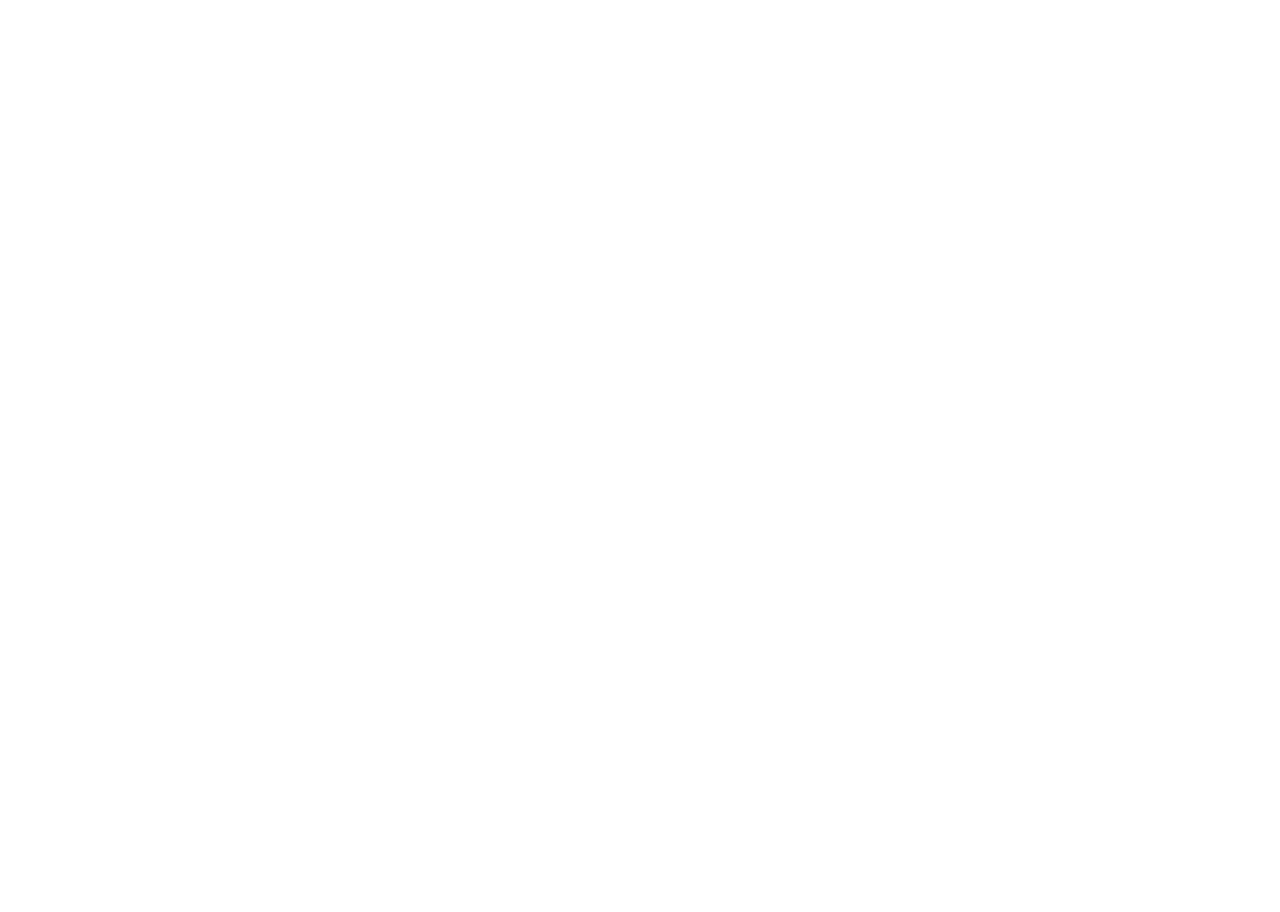
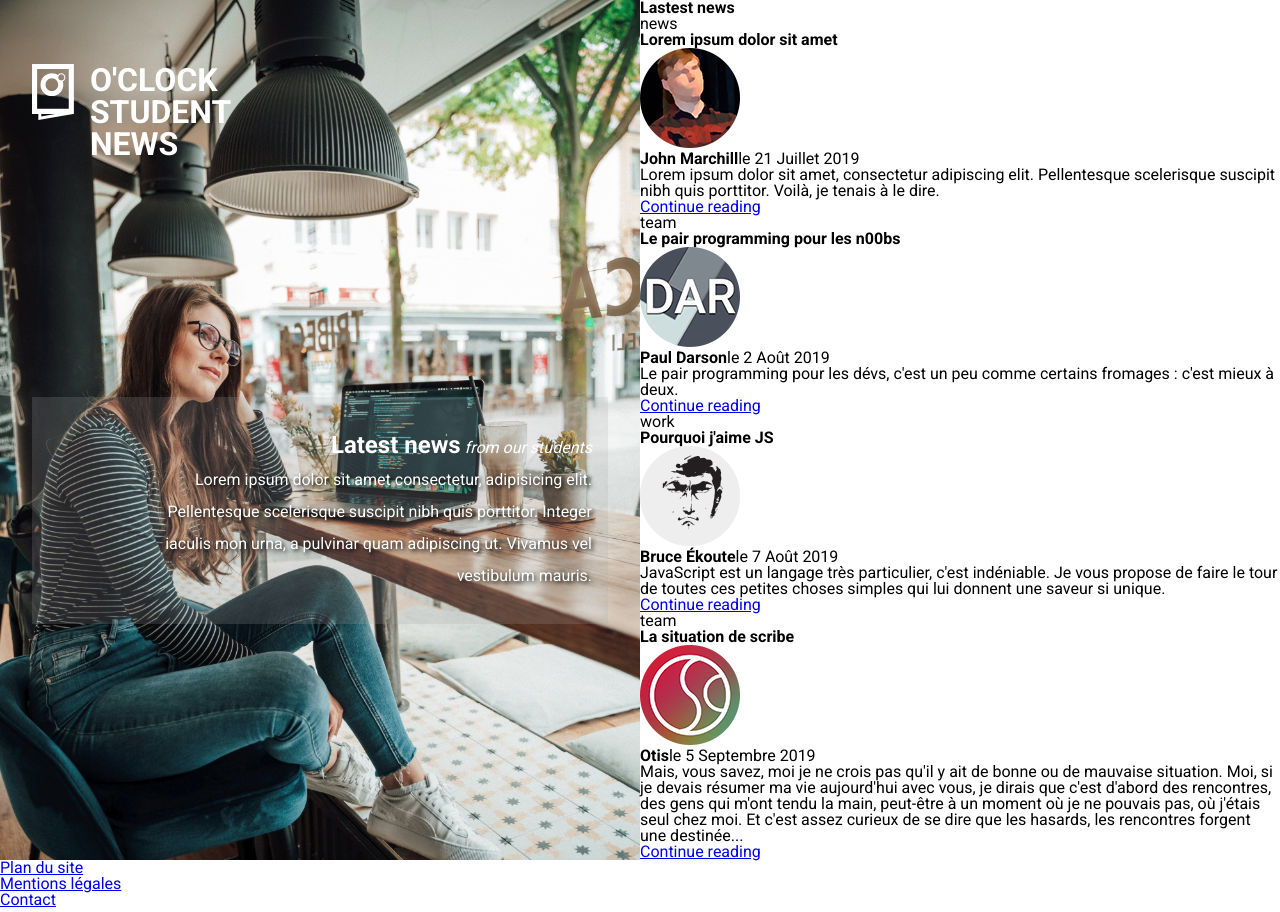
Before and after one commit to denis-pianelli/static-webpages-oNews, a plain HTML site: page html/index.html in a window 1280 px wide. Shown: the top 912 px of the page. Drawn offline with Linux system fonts and the light colour scheme.

Commit message:
Add header and first section style

```diff
--- a/css/reset.css
+++ b/css/reset.css
@@ -20,7 +20,7 @@ time, mark, audio, video {
   padding: 0;
   border: 0;
   font-size: 100%;
-  font: inherit;
+  /* font: inherit; */
   vertical-align: baseline;
 }
 /* Réinitialisation des rôles d'affichage HTML5 pour les anciens navigateurs */
--- a/css/styles.css
+++ b/css/styles.css
@@ -0,0 +1,67 @@
+/*! ==== GLOBAL ==== */
+* {
+  font-family: "Roboto", sans-serif;
+}
+/*! ==== HEADER ==== */
+
+.header {
+  display: flex;
+  margin: 4rem 2rem;
+  width: 300px;
+  position: absolute;
+  top: 0;
+  left: 0;
+}
+.header__logo {
+  width: 23%;
+}
+.header__title {
+  display: inline;
+  color: white;
+  text-transform: uppercase;
+  font-size: 2rem;
+  padding: 0 1rem;
+}
+
+/*! ==== MAIN ==== */
+.main-container {
+  display: flex;
+}
+.latest-news {
+  background-image: url("../images/nicole.jpg");
+  background-size: 100%;
+  background-repeat: no-repeat;
+  display: flex;
+  justify-content: center;
+  align-items: center;
+  flex: 1;
+}
+.latest-news__article {
+  background-color: rgba(167, 167, 167, 0.2);
+  color: white;
+  margin: 10rem 2rem 0 2rem;
+  padding: 2rem 1rem;
+  text-align: right;
+  line-height: 2rem;
+}
+.latest-news__article__title {
+  font-size: 1.5rem;
+}
+.latest-news__article__title em {
+  font-size: 1rem;
+  font-weight: 200;
+}
+.latest-news__article__text {
+  margin-left: 5rem;
+  text-shadow: 2px 2px 4px rgb(0, 0, 0);
+}
+
+.lastest-news {
+  flex: 1;
+}
+
+
+
+/*! ==== FOOTER ==== */
+
+/*! ==== FIXED ==== */
--- a/html/index.html
+++ b/html/index.html
@@ -3,6 +3,12 @@
   <head>
     <meta charset="UTF-8" />
     <meta name="viewport" content="width=device-width, initial-scale=1.0" />
+    <link rel="preconnect" href="https://fonts.googleapis.com" />
+    <link rel="preconnect" href="https://fonts.gstatic.com" crossorigin />
+    <link
+      href="https://fonts.googleapis.com/css2?family=Roboto:wght@400;700&display=swap"
+      rel="stylesheet"
+    />
     <link rel="stylesheet" href="../css/styles.css" />
     <link rel="stylesheet" href="../css/reset.css" />
     <title>oNews</title>
@@ -50,13 +56,12 @@
       <section class="latest-news">
         <article class="latest-news__article">
           <h2 class="latest-news__article__title">
-            Latest news<em>from our students</em>
+            Latest news<em> from our students</em>
           </h2>
           <p class="latest-news__article__text">
-            Lorem ipsum dolor sit amet consectetur, adipisicing elit. Saepe
-            nobis, id dolorem nesciunt harum dignissimos exercitationem deserunt
-            dolor tenetur voluptates magni officia maiores, voluptatem,
-            laudantium mollitia iure animi quam est.
+            Lorem ipsum dolor sit amet consectetur, adipisicing elit. Pellentesque
+            scelerisque suscipit nibh quis porttitor. Integer iaculis mon urna, a pulvinar
+            quam adipiscing ut. Vivamus vel vestibulum mauris.
           </p>
         </article>
       </section>
```
